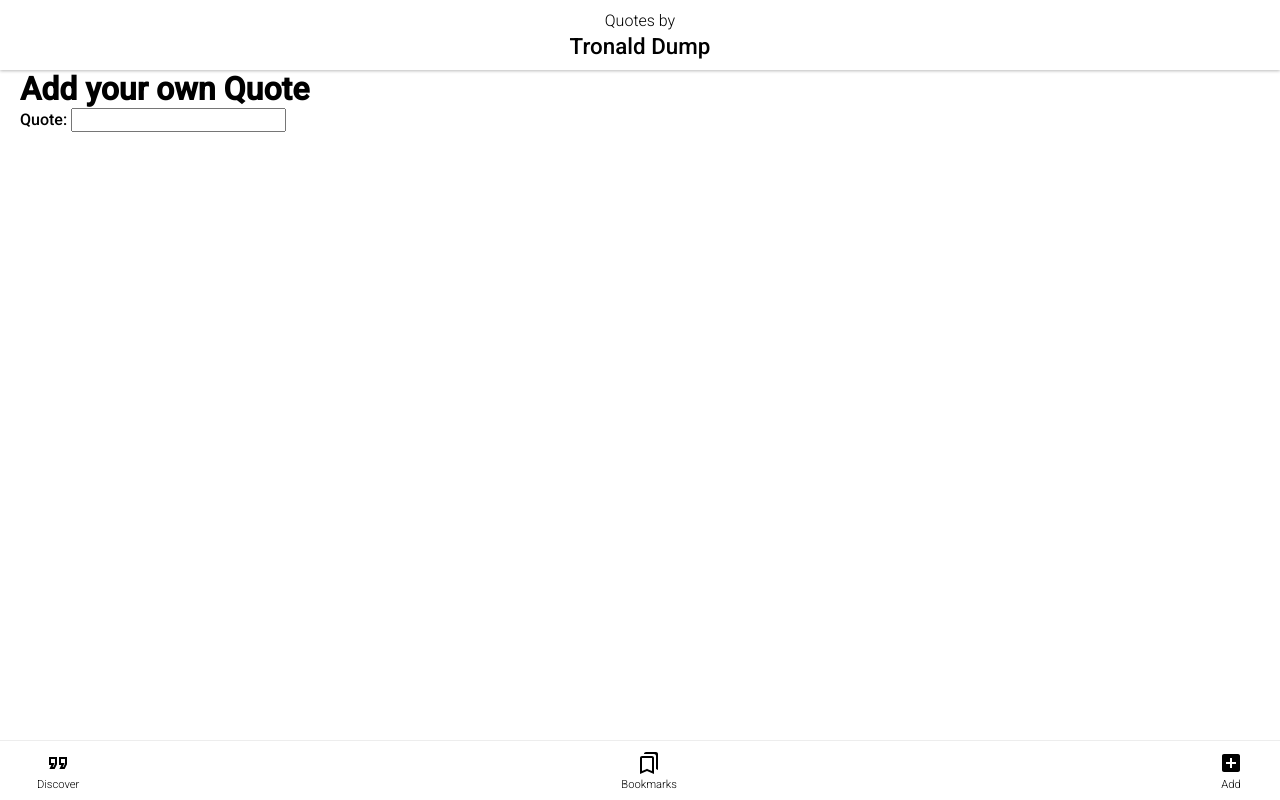
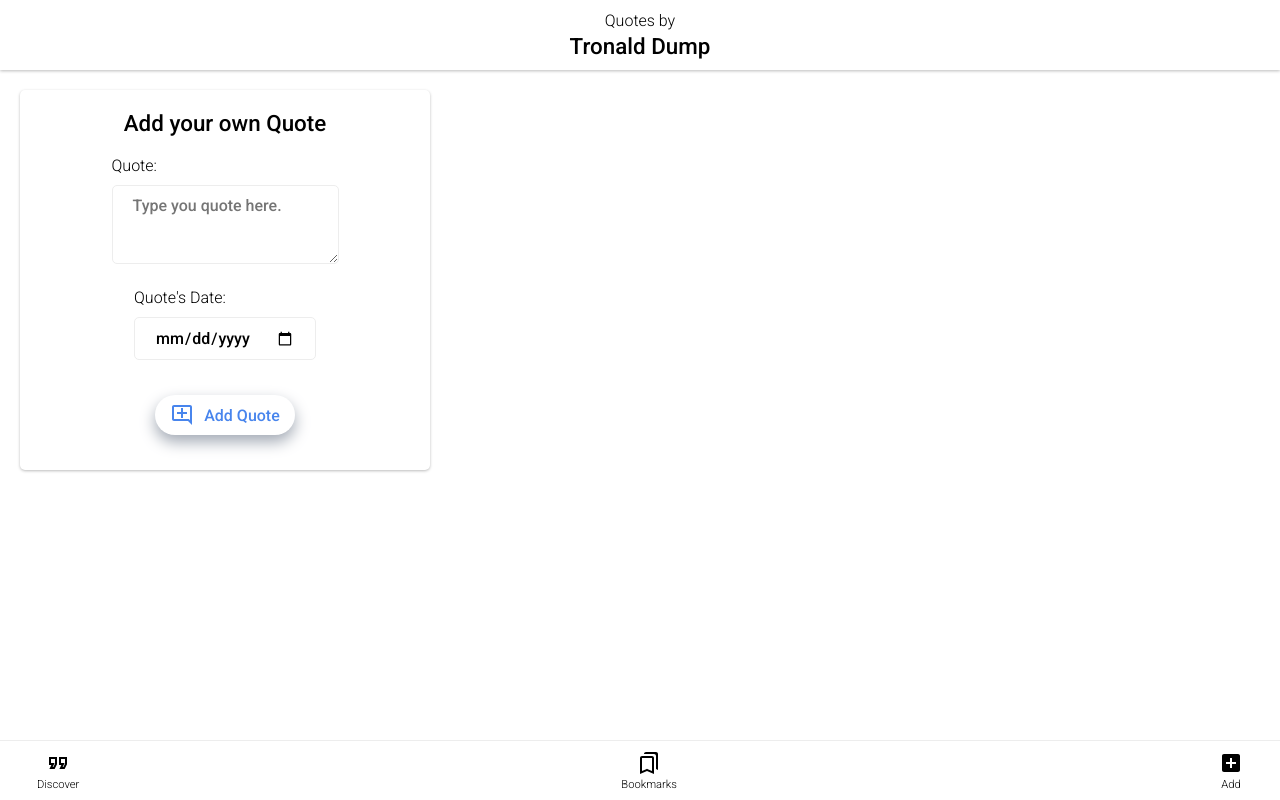
Before and after one commit to felix-horn/trump-quotes, a React (Create React App) app: page /add in a window 1280 px wide. Built offline with nearby package versions, Linux system fonts and the light colour scheme; no server answers.

Commit message:
Add Form

```diff
--- a/src/Button.js
+++ b/src/Button.js
@@ -1,13 +1,7 @@
 import styled from 'styled-components/macro'
-import { ReactComponent as Reload } from './assets/reload.svg'
 
 export default function Button({ onClick, children }) {
-  return (
-    <ButtonStyled onClick={onClick}>
-      <Reload className="reload" />
-      {children}
-    </ButtonStyled>
-  )
+  return <ButtonStyled onClick={onClick}>{children}</ButtonStyled>
 }
 
 const ButtonStyled = styled.button`
@@ -26,10 +20,6 @@ const ButtonStyled = styled.button`
   font-weight: 500;
   color: #4885ed;
 
-  .reload {
-    fill: #4885ed;
-  }
-
   &:hover > .reload {
     transition: transform 1s;
     transform: rotate(-180deg);
--- a/src/PageAdd.js
+++ b/src/PageAdd.js
@@ -1,40 +1,112 @@
+import { v4 as uuid } from 'uuid'
 import { useState } from 'react'
 import styled from 'styled-components/macro'
+import { ReactComponent as AddComment } from './assets/add_comment-outlined.svg'
 
 import useQuote from './hooks/useQuote'
+import { Redirect } from 'react-router-dom'
 
-import QuoteCard from './QuoteCard'
+import Button from './Button'
 
 export default function PageAdd() {
-  const { bookmarkedQuotes, deleteBookmark } = useQuote()
+  const {
+    newQuote,
+    getNewQuote,
+    bookmarkQuote,
+    bookmarkedQuotes,
+    deleteBookmark,
+    setBookmarkedQuotes,
+  } = useQuote()
 
-  const [newQuote, setNewQuote] = useState({})
+  const [newCustomQuote, setNewCustomQuote] = useState({
+    date: Date.now(),
+    text: '',
+    id: uuid(),
+    isBookmarked: true,
+  })
 
-  function addQuote() {
-    return
+  function addCustomQuote(event) {
+    // event.preventDefault()
+    setBookmarkedQuotes([newCustomQuote, ...bookmarkedQuotes])
+    // return <Redirect to="/bookmarks" />
   }
 
   function handleChange(event) {
-    return setNewQuote({ ...newQuote, [event.target.name]: event.target.value })
+    return setNewCustomQuote({
+      ...newCustomQuote,
+      [event.target.name]: event.target.value,
+    })
   }
 
   return (
     <PageAddWrapper>
-      <FormWrapper onSubmit={addQuote}>
+      <FormWrapper action="/bookmarks" onSubmit={addCustomQuote}>
         <h1>Add your own Quote</h1>
         <label>
-          <span>Quote: </span>
-          <input
-            type="textarea"
+          <div>Quote: </div>
+          <textarea
             name="text"
+            placeholder="Type you quote here."
             onChange={handleChange}
-            value={newQuote.text}
+            value={newCustomQuote.text}
+            rows="3"
+            cols="20"
           />
         </label>
+        <label>
+          <div>Quote's Date: </div>
+          <input
+            type="date"
+            name="date"
+            onChange={handleChange}
+            value={newCustomQuote.date}
+          />
+        </label>
+        <Button>
+          <AddComment className="buttonIcon" />
+          Add Quote
+        </Button>
       </FormWrapper>
     </PageAddWrapper>
   )
 }
 const PageAddWrapper = styled.div``
 
-const FormWrapper = styled.form``
+const FormWrapper = styled.form`
+  margin: 20px auto;
+  box-shadow: 0 1px 3px #0004;
+  border-radius: 5px;
+  padding: 20px;
+  display: grid;
+  gap: 20px;
+  justify-items: center;
+
+  h1 {
+    font-size: 1.4rem;
+    font-weight: 400;
+  }
+
+  div {
+    margin-bottom: 10px;
+    font-weight: 300;
+  }
+
+  textarea,
+  input {
+    padding: 10px 20px;
+    width: 100%;
+    border: solid 1px #ededed;
+    border-radius: 5px;
+    position: relative;
+    background-color: white;
+
+    &:focus {
+      border: solid 1px #4885ed;
+      background-color: yellow;
+    }
+  }
+
+  .buttonIcon {
+    fill: #4885ed;
+  }
+`
--- a/src/PageBookmarks.js
+++ b/src/PageBookmarks.js
@@ -19,4 +19,8 @@ export default function PageBookmarks() {
     </PageBookmarksWrapper>
   )
 }
-const PageBookmarksWrapper = styled.div``
+const PageBookmarksWrapper = styled.div`
+  display: grid;
+  margin-top: 10px;
+  justify-items: center;
+`
--- a/src/PageQuote.js
+++ b/src/PageQuote.js
@@ -1,6 +1,7 @@
 import styled from 'styled-components/macro'
 
 import useQuote from './hooks/useQuote'
+import { ReactComponent as Reload } from './assets/reload.svg'
 
 import QuoteCard from './QuoteCard'
 import Button from './Button.js'
@@ -18,7 +19,10 @@ export default function PageQuote() {
           Quote has been Bookmarked.
         </BookmarkedNotification>
       )}
-      <Button onClick={getNewQuote}>Get new Quote</Button>
+      <Button onClick={getNewQuote}>
+        <Reload className="reload" />
+        Get new Quote
+      </Button>
     </PageQuoteWrapper>
   )
 
@@ -43,6 +47,10 @@ const PageQuoteWrapper = styled.div`
   Button {
     align-self: flex-start;
     grid-area: 3;
+
+    .reload {
+      fill: #4885ed;
+    }
   }
 `
 const BookmarkedNotification = styled.div`
--- a/src/globalStyle.js
+++ b/src/globalStyle.js
@@ -16,7 +16,8 @@ body {
     padding: 70px 20px 60px;
     }
 
-input, textarea, button, select, link {
+input, textarea, button, select, link, textarea {
+    font-family: 'Roboto', sans-serif;
     font-size: 1em;
     color: black;
 }
--- a/src/hooks/useQuote.js
+++ b/src/hooks/useQuote.js
@@ -23,6 +23,7 @@ export default function useQuote() {
     getNewQuote,
     bookmarkQuote,
     deleteBookmark,
+    setBookmarkedQuotes,
   }
 
   function getNewQuote() {
```
Also changed, not shown: src/assets/add_comment-outlined.svg (added).
